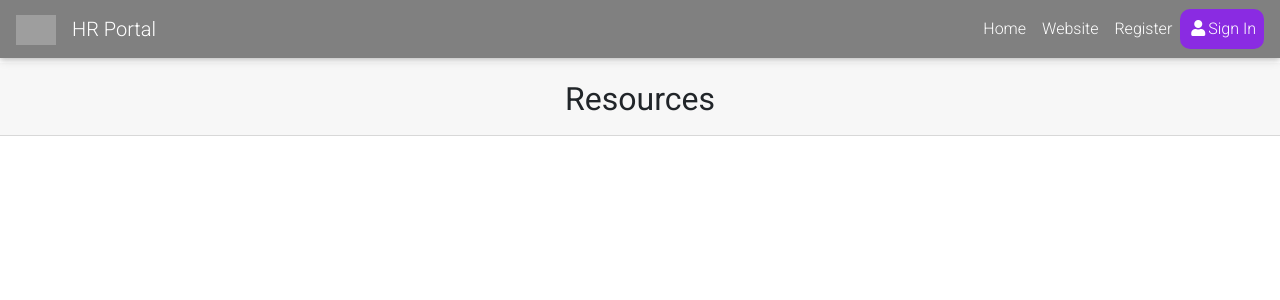
After one commit to adey-px/hr-manager, a Flask app: page /resources in a window 1280 px wide. The commit adds this page. Shown: the top 300 px of the page. Run offline with Flask 2, Linux system fonts and the light colour scheme; some libraries are stand-ins or nearby versions; grey boxes are pictures that could not be loaded.

Commit message:
Add resources template & fucntionality

```diff
--- a/app.py
+++ b/app.py
@@ -117,6 +117,11 @@ def login():
     return render_template("login.html")
 
 
+@app.route("/resources")
+def resources():
+    return render_template("resources.html")
+
+
 @app.route("/logout")
 def logout():
     # To log out user, remove or clear active session cookies
--- a/templates/base.html
+++ b/templates/base.html
@@ -35,7 +35,7 @@
             </li>
             {% if session.user %}
                 <li class="nav-item">
-                    <a class="nav-link" href="#">Resources</a>
+                    <a class="nav-link" href="{{ url_for('resources') }}">Resources</a>
                 </li>
                 <li class="nav-item dropdown">
                     <a class="nav-link dropdown-toggle" id="navbarDropdownMenuLink-4" data-toggle="dropdown"
--- /dev/null
+++ b/templates/resources.html
@@ -0,0 +1,10 @@
+{% extends "base.html" %}
+{% block content %}
+
+    <div class="h2-responsive text-center font-weight-bolder card-header">
+        Resources
+    </div>
+
+
+
+{% endblock %}
```
